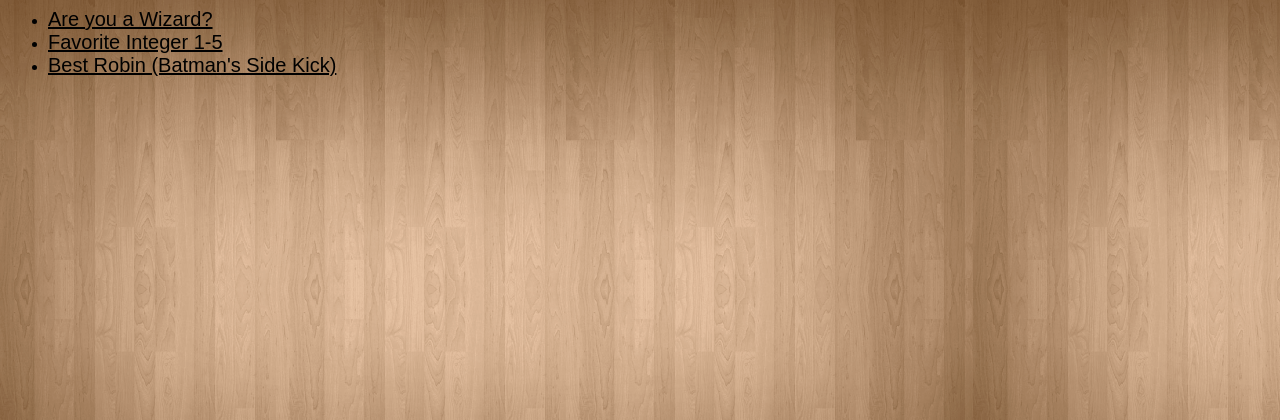
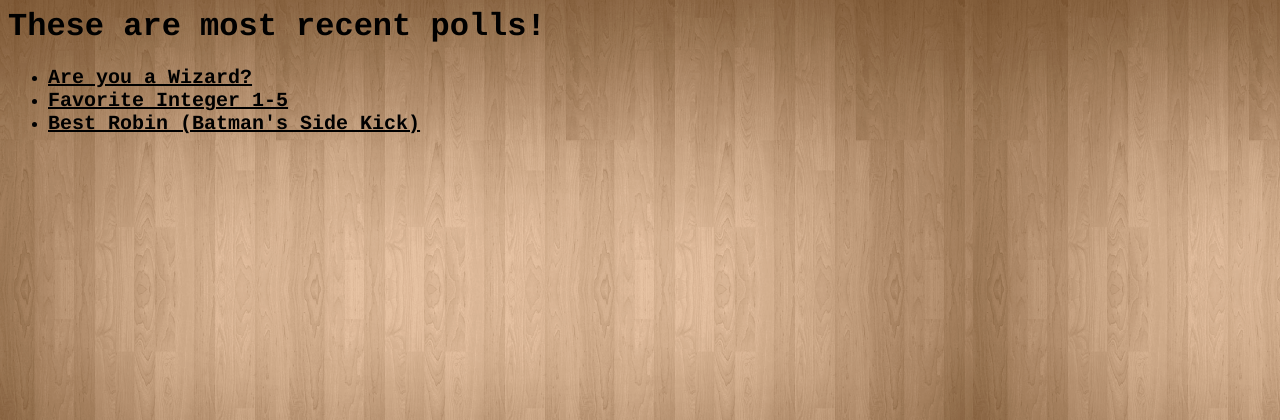
Before and after one commit to ricklove9/Polls_app, a Django app: page /polls/ in a window 1280 px wide. Shown: the top 420 px of the page. Run offline with Django 3.2, Linux system fonts and the light colour scheme; data comes from the database, SQL or seed files in the repository; both versions use the stored data as it was after the commit.

Commit message:
added title to main poll page and added more styling

```diff
--- a/polls/static/polls/style.css
+++ b/polls/static/polls/style.css
@@ -5,12 +5,15 @@ body {
 
 li a {
     color: black;
-    font-family: fantasy;
+    font-family: 'courier', fantasy;
     font-size: 20px;
+    font-weight: bolder;
 }
 
 h1 {
-    color: blue;
+    color: black;
+    font-family: 'courier';
+
 }
 
 p {
--- a/polls/templates/polls/index.html
+++ b/polls/templates/polls/index.html
@@ -1,6 +1,8 @@
 {% load staticfiles %}
 
 <link rel="stylesheet" type="text/css" href="{% static 'polls/style.css' %}" />
+
+<h1>These are most recent polls!</h1>
 
 {% if latest_question_list %}
     <ul>
```
Also changed, not shown: db.sqlite3.
